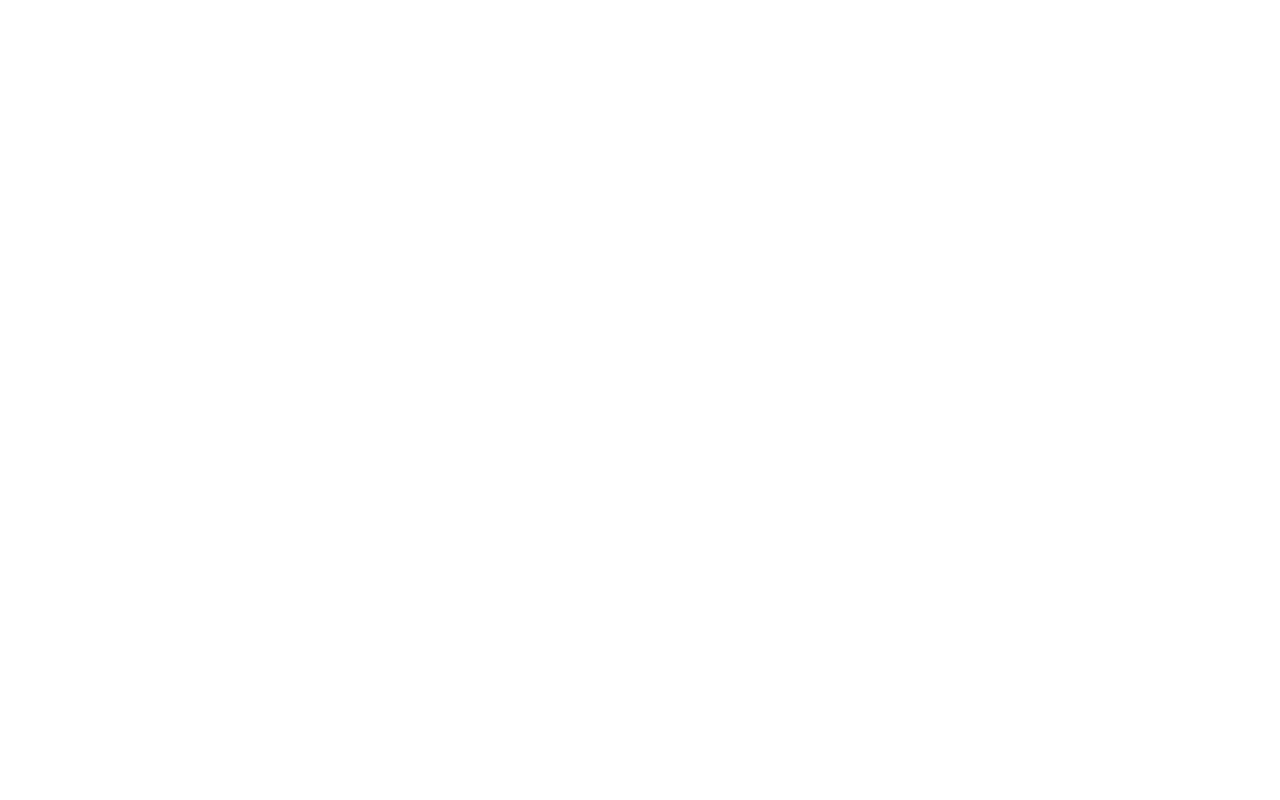
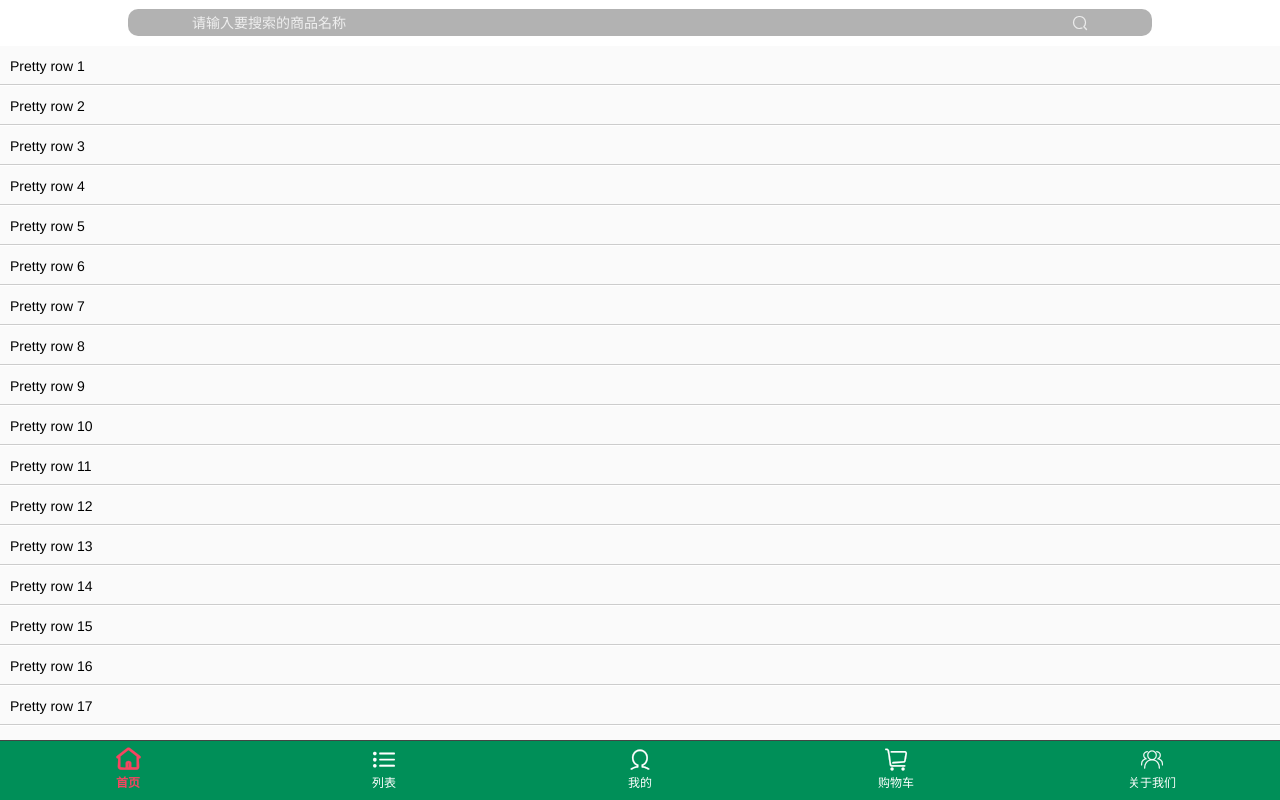
Before and after one commit to gyc0530/xyjy, a plain HTML site: page html/list.html in a window 1280 px wide. Drawn offline with Linux system fonts and the light colour scheme.

Commit message:
添加html

```diff
--- a/html/list.html
+++ b/html/list.html
@@ -1,10 +1,156 @@
 <!DOCTYPE html>
-<html lang="en">
+<html>
 <head>
-    <meta charset="UTF-8">
-    <title>Title</title>
+    <meta charset="utf-8">
+    <meta name="viewport" content="width=device-width, initial-scale=1.0, user-scalable=0, minimum-scale=1.0, maximum-scale=1.0">
+    <title>祥源久业</title>
+    <link rel="stylesheet" href="../css/font/iconfont.css">
+    <link rel="stylesheet" href="../css/common.css">
+    <script type="text/javascript" src="../js/iscroll.js"></script>
+    <script type="text/javascript" src="../js/jquery-1.12.4.js"></script>
+    <script type="text/javascript" src="../js/touch.js"></script>
+
+    <script type="text/javascript">
+        var myScroll;
+        function loaded () {
+            touch.on('#footerUp','touchstart',function(e){
+                e.preventDefault();  //禁止默认时间，浏览器缩放，滚动条滚动
+            });
+            myScroll = new IScroll('#wrapper', {
+                scrollbars: true,
+                mouseWheel: true,
+                interactiveScrollbars: true,
+                shrinkScrollbars: 'scale',
+                fadeScrollbars: true
+            });
+            var $footerUp = $("#footerUp");
+            var iconfontArr = ["&#xe602;","&#xe601;","&#xe603;","&#xe600;","&#xe610;"];
+            touch.on($footerUp,'tap',function (e){
+                var $target = $(e.target).index();
+                var $header = $("#header");
+                var $footerDiv = $("#footer>div:eq("+$target+")");
+                $("#footer>div").removeClass();
+                $footerDiv.addClass("divColor");
+                if($target === 0){
+                    $header.css("background","rgba(0,143,58,0)");
+                    $header.html(
+                            "<div class='headerBox0'>" +
+                            "请输入要搜索的商品名称" +
+                            "<i class='iconfont headerIconfont'>&#xe60b;</i>" +
+                            "</div>"
+                    );
+                }else if($target === 1){
+                    $header.css("background","rgba(0,143,58,.8)");
+                    $header.html(
+                            "<div class='headerBox0'>" +
+                            "请输入要搜索的商品名称" +
+                            "<i class='iconfont headerIconfont'>&#xe60b;</i>" +
+                            "</div>"
+                    );
+                }else if($target === 2 || 3 || 4){
+                    $header.css("background","rgba(0,143,58,.8)");
+                    $header.html(
+                            "<div class='headerBox2'>" +
+                            $footerDiv.attr("footerText") +
+                            "</div>"
+                    );
+                }
+            });
+        }
+        document.addEventListener('touchmove', function (e) { e.preventDefault(); }, false);
+    </script>
 </head>
-<body>
-
+<body onload="loaded()">
+<div id="header">
+    <div class="headerBox0">
+        请输入要搜索的商品名称
+        <i class="iconfont headerIconfont">&#xe60b;</i>
+    </div>
+</div>
+<div id="wrapper">
+    <div id="scroller">
+        <ul>
+            <li>Pretty row 1</li>
+            <li>Pretty row 2</li>
+            <li>Pretty row 3</li>
+            <li>Pretty row 4</li>
+            <li>Pretty row 5</li>
+            <li>Pretty row 6</li>
+            <li>Pretty row 7</li>
+            <li>Pretty row 8</li>
+            <li>Pretty row 9</li>
+            <li>Pretty row 10</li>
+            <li>Pretty row 11</li>
+            <li>Pretty row 12</li>
+            <li>Pretty row 13</li>
+            <li>Pretty row 14</li>
+            <li>Pretty row 15</li>
+            <li>Pretty row 16</li>
+            <li>Pretty row 17</li>
+            <li>Pretty row 18</li>
+            <li>Pretty row 19</li>
+            <li>Pretty row 20</li>
+            <li>Pretty row 21</li>
+            <li>Pretty row 22</li>
+            <li>Pretty row 23</li>
+            <li>Pretty row 24</li>
+            <li>Pretty row 25</li>
+            <li>Pretty row 26</li>
+            <li>Pretty row 27</li>
+            <li>Pretty row 28</li>
+            <li>Pretty row 29</li>
+            <li>Pretty row 30</li>
+            <li>Pretty row 31</li>
+            <li>Pretty row 32</li>
+            <li>Pretty row 33</li>
+            <li>Pretty row 34</li>
+            <li>Pretty row 35</li>
+            <li>Pretty row 36</li>
+            <li>Pretty row 37</li>
+            <li>Pretty row 38</li>
+            <li>Pretty row 39</li>
+            <li>Pretty row 40</li>
+            <li>Pretty row 41</li>
+            <li>Pretty row 42</li>
+            <li>Pretty row 43</li>
+            <li>Pretty row 44</li>
+            <li>Pretty row 45</li>
+            <li>Pretty row 46</li>
+            <li>Pretty row 47</li>
+            <li>Pretty row 48</li>
+            <li>Pretty row 49</li>
+            <li>Pretty row 50</li>
+        </ul>
+    </div>
+</div>
+<div id="footer">
+    <div class="divColor">
+        <i class="iconfont">&#xe60a;</i>
+        <div class="iconfontText">首页</div>
+    </div>
+    <div>
+        <i class="iconfont">&#xe612;</i>
+        <div class="iconfontText">列表</div>
+    </div>
+    <div footerText="我的">
+        <i class="iconfont">&#xe60c;</i>
+        <div class="iconfontText">我的</div>
+    </div>
+    <div footerText="购物车">
+        <i class="iconfont">&#xe609;</i>
+        <div class="iconfontText">购物车</div>
+    </div>
+    <div footerText="关于我们">
+        <i class="iconfont">&#xe613;</i>
+        <div class="iconfontText">关于我们</div>
+    </div>
+</div>
+<div id="footerUp">
+    <div></div>
+    <div></div>
+    <div></div>
+    <div></div>
+    <div></div>
+</div>
 </body>
 </html>
```
